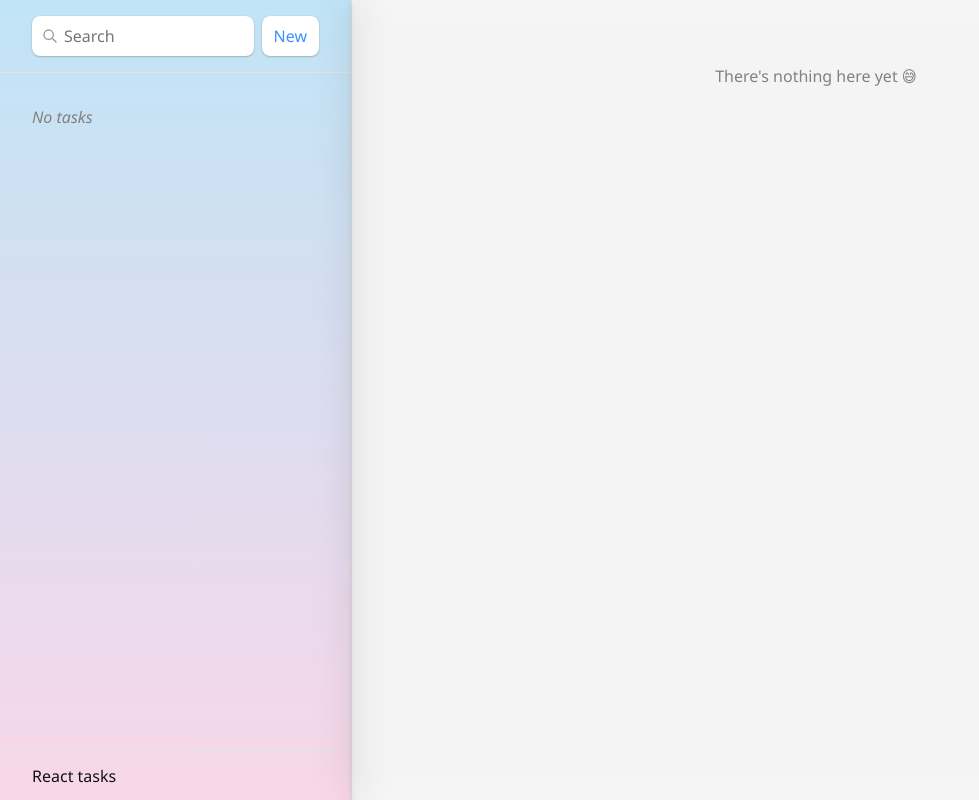
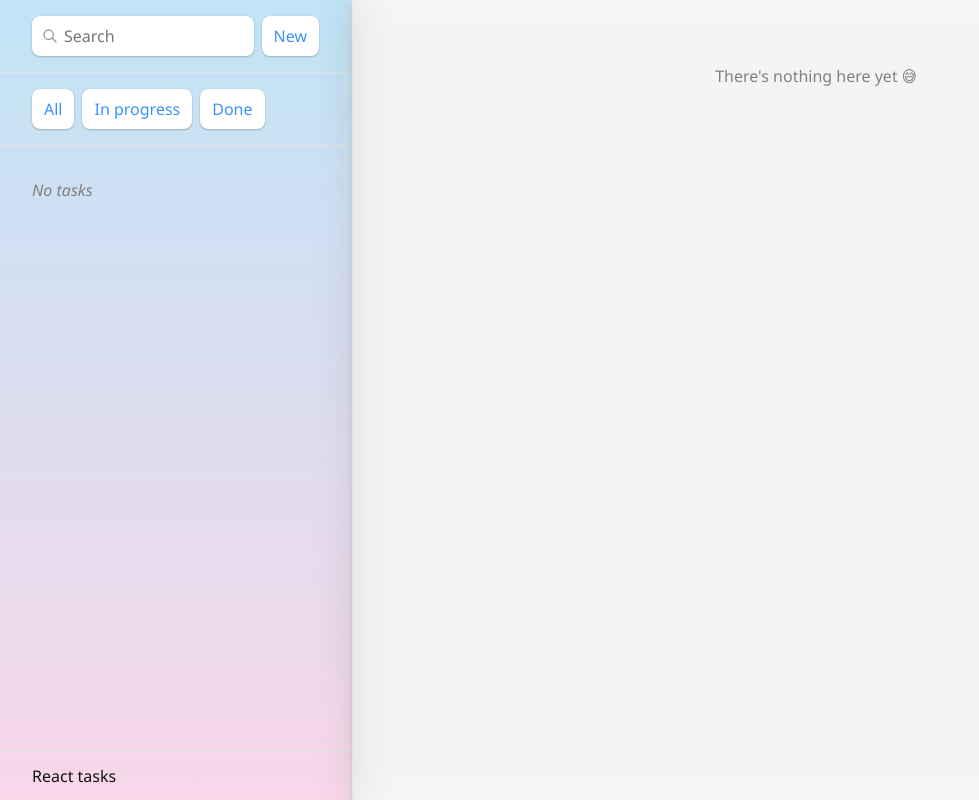
Before and after one commit to 19g9nd/NotesAppReact, a React (Create React App) app: page / in a window 1280 px wide. Shown: the whole page, without its empty margins (0-979 px from the left). Built offline with nearby package versions, Linux system fonts and the light colour scheme.

Commit message:
add filter

```diff
--- a/src/routes/rootTasks.jsx
+++ b/src/routes/rootTasks.jsx
@@ -7,16 +7,16 @@ import {
   useNavigation,
   useSubmit,
 } from "react-router-dom";
-import { getTasks, createTask } from "../tasks";
+import { getTasks, createTask,filterByDone } from "../tasks";
+import { useState } from "react";
 export async function loader({ request }) {
-  console.log("asdasdasdas");
-
   const url = new URL(request.url);
   const q = url.searchParams.get("q");
   const tasks = await getTasks(q);
 
   return { tasks, q };
 }
+
 
 export async function action() {
   const task = await createTask();
@@ -27,7 +27,6 @@ function Root() {
   const { tasks, q } = useLoaderData();
   const navigation = useNavigation();
   const submit = useSubmit();
-
   const searching =
   navigation.location &&
   new URLSearchParams(navigation.location.search).has(
@@ -65,6 +64,14 @@ function Root() {
           <Form method="post">
             <button type="submit">New</button>
           </Form>
+        </div>
+        <div className="filter_by">
+
+        <button>All</button>
+        <button>In progress</button>
+        <button  onClick={filterByDone}>Done</button>
+
+
         </div>
         <nav>
           {tasks.length ? (
--- a/src/tasks.jsx
+++ b/src/tasks.jsx
@@ -14,15 +14,21 @@ export async function getTasks(query) {
     return [];
   }
 }
-
 export async function createTask() {
   await fakeNetwork();
   let id = Math.random().toString(36).substring(2, 9);
-  let task = { id, createdAt: Date.now() };
+  let task = { id, createdAt: Date.now(),checked:false };
   let tasks = await getTasks();
   tasks.unshift(task);
   await set(tasks);
   return task;
+}
+export async function filterByDone() {
+  let tasks = await getTasks();
+  const filteredTasks = tasks.filter((task) => task.checked === true);
+  console.log(filteredTasks);
+  return filteredTasks;
+
 }
 
 export async function getTask(id) {
```
